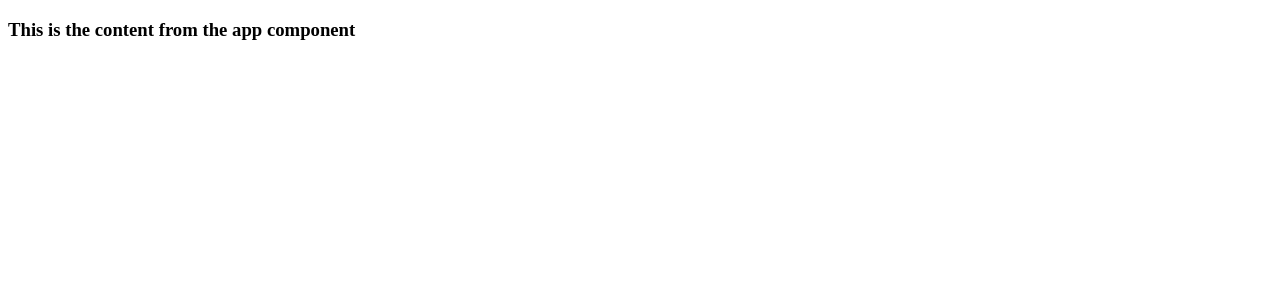
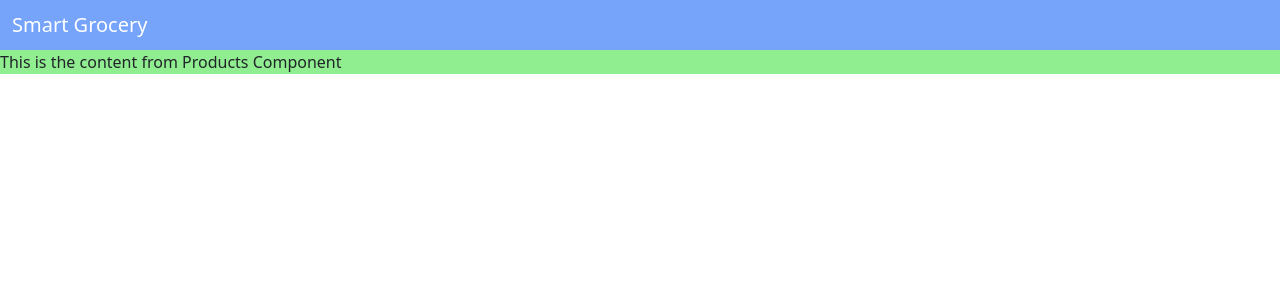
Before and after one commit to Damitha-t/Damitha-t.github.io, an Angular app in the folder smart_grocery_2.0/: page / in a window 1280 px wide. Shown: the top 300 px of the page. Built offline with nearby package versions, Linux system fonts and the light colour scheme.

Commit message:
Added navigation bar

```diff
--- a/smart_grocery_2.0/angular.json
+++ b/smart_grocery_2.0/angular.json
@@ -25,6 +25,7 @@
               "src/assets"
             ],
             "styles": [
+              "node_modules/bootstrap/dist/css/bootstrap.css",
               "src/styles.css"
             ],
             "scripts": []
--- a/smart_grocery_2.0/src/app/app.component.css
+++ b/smart_grocery_2.0/src/app/app.component.css
@@ -0,0 +1,7 @@
+.color{
+    background-color: aqua;
+}
+
+.bg-primary{
+    background-color: rgb(117, 164, 250) !important;
+}
--- a/smart_grocery_2.0/src/app/app.component.html
+++ b/smart_grocery_2.0/src/app/app.component.html
@@ -1 +1,6 @@
-<h3>This is the content from the app component</h3>
+<nav class = 'navbar navbar-dark bg-primary'>
+  <div class="container-fluid">
+    <span class="navbar-brand mb-0 h1">Smart Grocery</span>
+  </div>
+</nav>
+<app-products></app-products>
--- a/smart_grocery_2.0/src/app/components/products/products.component.css
+++ b/smart_grocery_2.0/src/app/components/products/products.component.css
@@ -0,0 +1,3 @@
+.color{
+    background-color: lightgreen;
+}
--- a/smart_grocery_2.0/src/app/components/products/products.component.html
+++ b/smart_grocery_2.0/src/app/components/products/products.component.html
@@ -1 +1 @@
-<p>products works!</p>
+<p class="color">This is the content from Products Component</p>
--- a/smart_grocery_2.0/src/styles.css
+++ b/smart_grocery_2.0/src/styles.css
@@ -1 +1,2 @@
 /* You can add global styles to this file, and also import other style files */
+@import "~bootstrap/dist/css/bootstrap.css"
```
